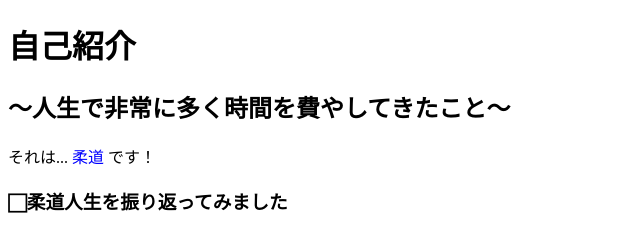
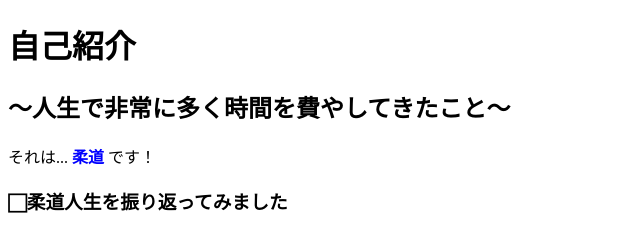
Before and after one commit to Okabe-taka/Okabe-taka.fnd23, a plain HTML site: page index.html in a window 1280 px wide. Shown: the top 229 px of the page, 0-640 px from the left. Drawn offline with Linux system fonts and the light colour scheme; a script that the page names is missing.

Commit message:
Update index.html

```diff
--- a/index.html
+++ b/index.html
@@ -14,7 +14,7 @@
 <body>
   <h1>自己紹介</h1>
   <h2>〜人生で非常に多く時間を費やしてきたこと〜</h2>
-   <p>それは... <font color="blue"> 柔道 </font>です！</p>
+   <p>それは... <b><font color="blue"> 柔道 </font></b>です！</p>
   <h3>⬜︎柔道人生を振り返ってみました</h3>
   <ul>
    <li>経歴：小１〜社２（20年強）</li>
```
